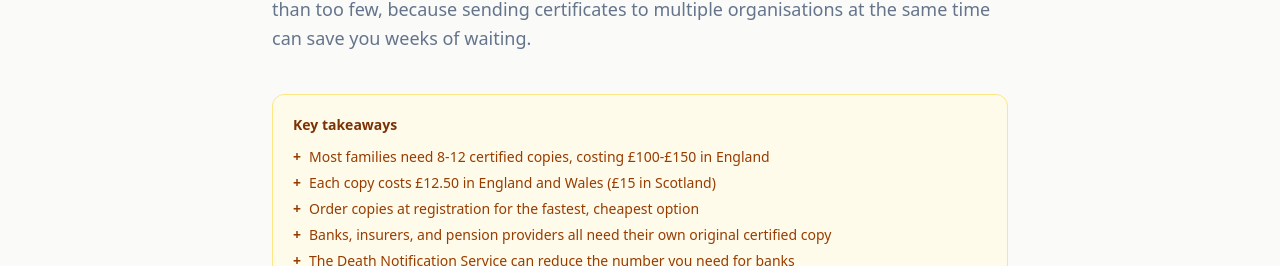
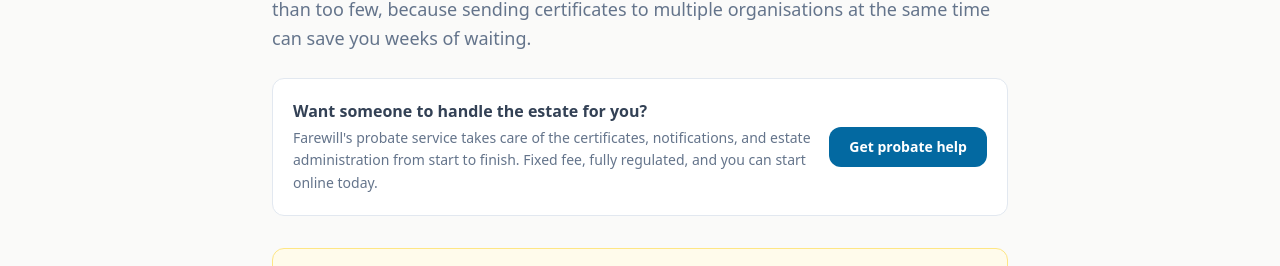
Before and after one commit to skillettsites/helpafterloss, a Next.js app: page /blog/death-certificate-how-many-copies in a window 1280 px wide. Shown: the part 468-734 px from the top of the page. Built offline with nearby package versions, Linux system fonts and the light colour scheme; no server answers.

Commit message:
Death certificate blog: add early Farewill probate CTA
Adds a 'want someone to handle the estate for you?' CTA immediately after
the intro paragraph, before the key takeaways. Catches overwhelmed readers
who need a managed probate service before they scroll past it.

```diff
--- a/src/app/blog/death-certificate-how-many-copies/page.tsx
+++ b/src/app/blog/death-certificate-how-many-copies/page.tsx
@@ -8,7 +8,7 @@ import { SupportCta } from '@/components/SupportCta';
 import { FreeChecklistBanner } from '@/components/FreeChecklistBanner';
 
 export const metadata: Metadata = {
-  title: 'How Many Death Certificates Do I Need? UK Guide 2026',
+  title: 'How Many Death Certificates Do I Need? (Usually 8-12) | UK Guide 2026',
   description: 'Most UK families need 8-12 certified copies (£12.50 each in England). Full list of who needs an original, how to order same-day, how to avoid the £38.50 priority fee, and which banks accept the free Death Notification Service.',
   alternates: { canonical: 'https://helpafterloss.co.uk/blog/death-certificate-how-many-copies' },
   openGraph: {
@@ -40,6 +40,10 @@ const WHO_NEEDS_A_COPY = [
 ];
 
 const FAQS = [
+  {
+    question: 'How much does a death certificate cost?',
+    answer: 'A certified copy costs £12.50 in England and Wales, £15 in Scotland, and £15 in Northern Ireland. The price is the same whether you order at registration or later from the General Register Office. The only way to get a copy faster than the standard 5-10 working day postal turnaround is the GRO priority service, which costs £38.50 per copy and arrives within 1 working day. There is no way to obtain a certified copy for free; the fee applies in all cases regardless of the deceased\'s circumstances.',
+  },
   {
     question: 'Can I photocopy a death certificate?',
     answer: 'You can photocopy a death certificate, but most banks, insurers, and government departments will not accept a photocopy. They require a certified copy, which is an official copy issued by the register office or the General Register Office. Some utility companies and subscription services will accept a clear photocopy or scanned image, so it is worth asking before sending an original.',
@@ -83,9 +87,27 @@ export default function DeathCertificateHowManyCopiesPage() {
       <h1 className="text-3xl md:text-4xl font-bold text-foreground mb-4">
         How Many Death Certificates Do I Need? (2026 Guide)
       </h1>
-      <p className="text-lg text-muted leading-relaxed mb-10">
+      <p className="text-lg text-muted leading-relaxed mb-6">
         Most families need <strong className="text-foreground">8 to 12 certified copies</strong> of the death certificate. Each copy costs <strong className="text-foreground">£12.50</strong> in England and Wales (£15 in Scotland), so you should budget between £100 and £150. The exact number depends on how many banks, insurers, pension providers, and other organisations you need to notify. It is far better to order too many than too few, because sending certificates to multiple organisations at the same time can save you weeks of waiting.
       </p>
+
+      {/* Early probate CTA: many readers are overwhelmed and want someone to handle it */}
+      <div className="bg-card rounded-xl border border-border p-5 mb-8 flex flex-col sm:flex-row items-start sm:items-center gap-4">
+        <div className="flex-1">
+          <p className="font-semibold text-foreground mb-1">Want someone to handle the estate for you?</p>
+          <p className="text-sm text-muted leading-relaxed">
+            Farewill&apos;s probate service takes care of the certificates, notifications, and estate administration from start to finish. Fixed fee, fully regulated, and you can start online today.
+          </p>
+        </div>
+        <a
+          href="https://farewill.com/probate?utm_source=helpafterloss&utm_medium=affiliate&utm_campaign=death-certificate-copies"
+          target="_blank"
+          rel="noopener noreferrer"
+          className="shrink-0 inline-block px-5 py-2.5 bg-primary text-white font-semibold rounded-xl hover:bg-primary-dark transition-colors text-sm whitespace-nowrap"
+        >
+          Get probate help
+        </a>
+      </div>
 
       <div className="bg-amber-50 border border-amber-200 rounded-xl p-5 mb-8">
         <h2 className="text-sm font-semibold text-amber-900 mb-3">Key takeaways</h2>
@@ -330,6 +352,24 @@ export default function DeathCertificateHowManyCopiesPage() {
         </ul>
       </div>
 
+      {/* Will-writing nudge: natural moment after dealing with someone else's estate */}
+      <div className="bg-card rounded-xl border border-border p-6 mb-12 flex flex-col sm:flex-row items-start sm:items-center gap-4">
+        <div className="flex-1">
+          <p className="font-semibold text-foreground mb-1">Going through this has reminded you to sort your own will?</p>
+          <p className="text-sm text-muted leading-relaxed">
+            A professionally drafted will means your family won't face the same uncertainty. Compare regulated solicitors and will-writing services for free through Unbiased.co.uk.
+          </p>
+        </div>
+        <a
+          href="https://www.unbiased.co.uk/find/solicitors/wills-probate?utm_source=helpafterloss&utm_medium=affiliate&utm_campaign=death-certificate-will"
+          target="_blank"
+          rel="noopener noreferrer"
+          className="shrink-0 inline-block px-5 py-2.5 bg-primary text-white font-semibold rounded-xl hover:bg-primary-dark transition-colors text-sm whitespace-nowrap"
+        >
+          Find a wills solicitor
+        </a>
+      </div>
+
       {/* FAQs */}
       <h2 id="faqs" className="text-2xl font-bold text-foreground mb-6">Frequently asked questions</h2>
       <div className="space-y-4 mb-12">
```
